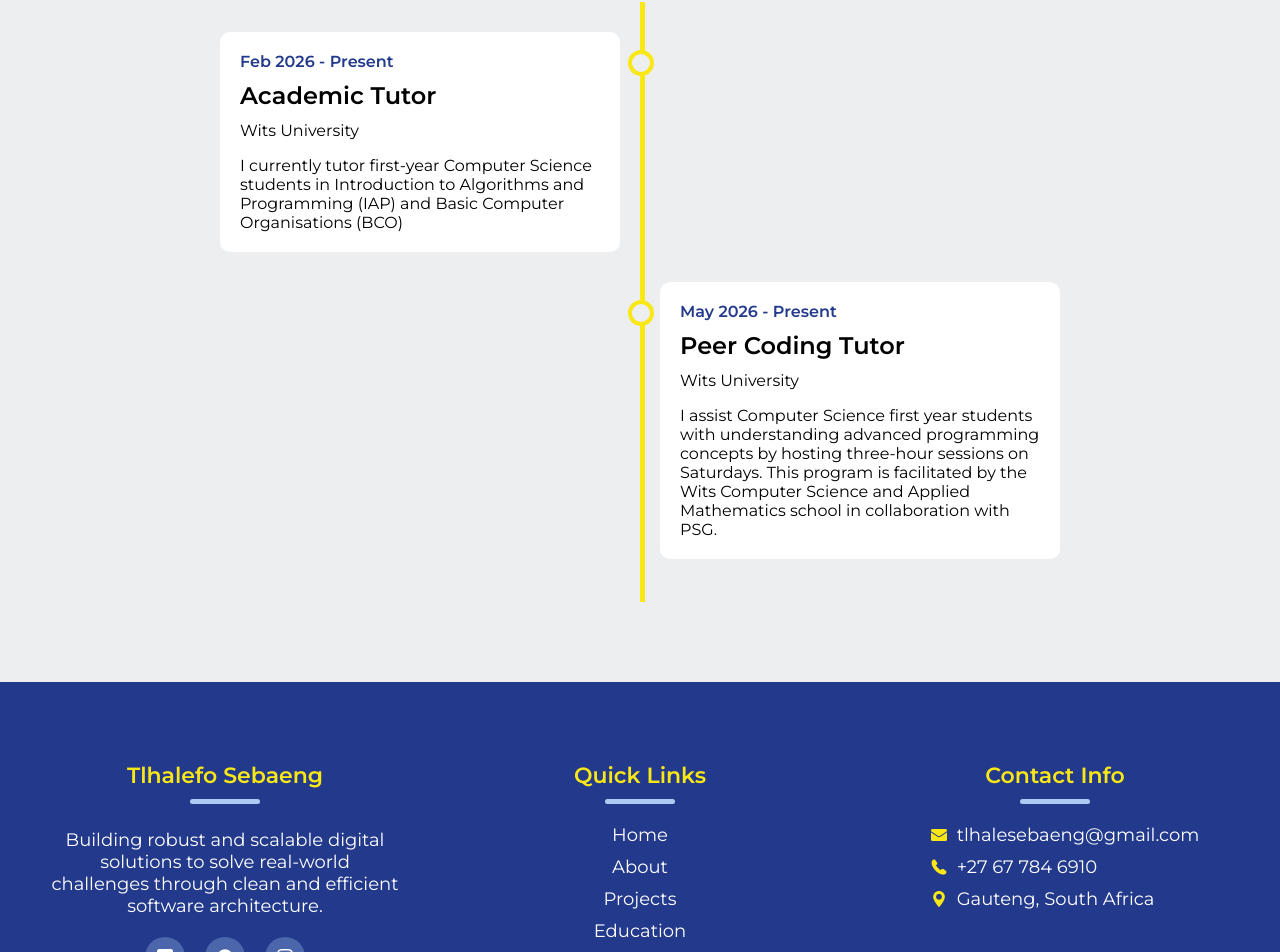
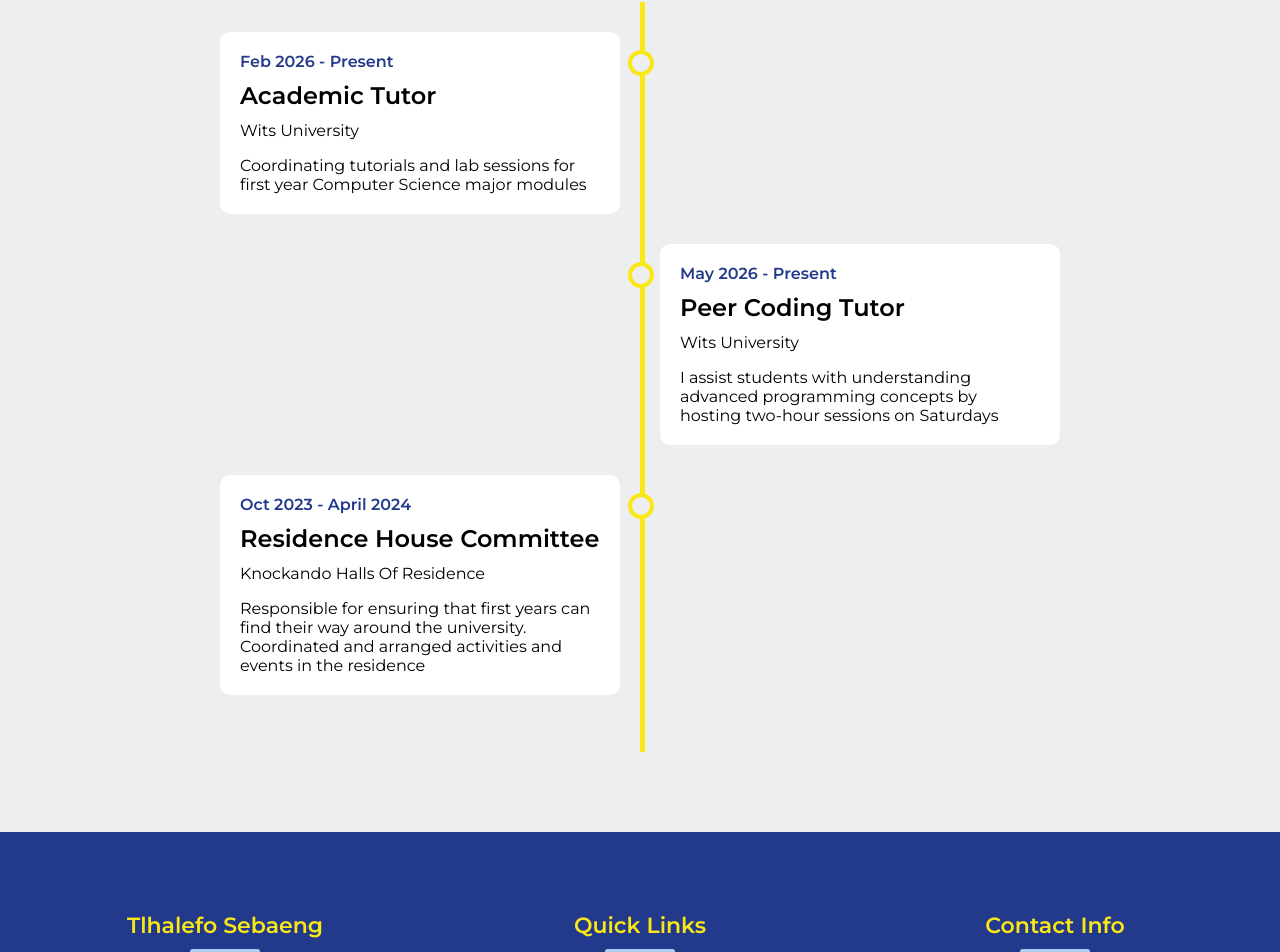
Before and after one commit to tlhalesebaeng/my-portfolio, a React (Vite) app: page / in a window 1280 px wide. Shown: the part 3749-4701 px from the top of the page. Built offline with nearby package versions, Linux system fonts and the light colour scheme.

Commit message:
Add house comm experience

```diff
--- a/src/components/experience/Experience.css
+++ b/src/components/experience/Experience.css
@@ -1,3 +1,3 @@
 .experience-info {
-    height: 600px;
+  height: 750px;
 }
--- a/src/components/experience/Experience.jsx
+++ b/src/components/experience/Experience.jsx
@@ -8,8 +8,7 @@ const Experience = ({ ref }) => {
       year: 'Feb 2026 - Present',
       title: 'Academic Tutor',
       place: 'Wits University',
-            description:
-                'I currently tutor first-year Computer Science students in Introduction to Algorithms and Programming (IAP) and Basic Computer Organisations (BCO)',
+      description: 'Coordinating tutorials and lab sessions for first year Computer Science major modules',
     },
     {
       id: 'experience-2',
@@ -17,7 +16,15 @@ const Experience = ({ ref }) => {
       title: 'Peer Coding Tutor',
       place: 'Wits University',
       description:
-                'I assist Computer Science first year students with understanding advanced programming concepts by hosting three-hour sessions on Saturdays. This program is facilitated by the Wits Computer Science and Applied Mathematics school in collaboration with PSG.',
+        'I assist students with understanding advanced programming concepts by hosting two-hour sessions on Saturdays',
+    },
+    {
+      id: 'experience-3',
+      year: 'Oct 2023 - April 2024',
+      title: 'Residence House Committee',
+      place: 'Knockando Halls Of Residence',
+      description:
+        ' Responsible for ensuring that first years can find their way around the university. Coordinated and arranged activities and events in the residence',
     },
   ];
   return <SeparatedList ref={ref} infoClass="experience-info" title="Experience" list={experienceList} />;
```
Lines whose indentation alone changed are shown as unchanged.
